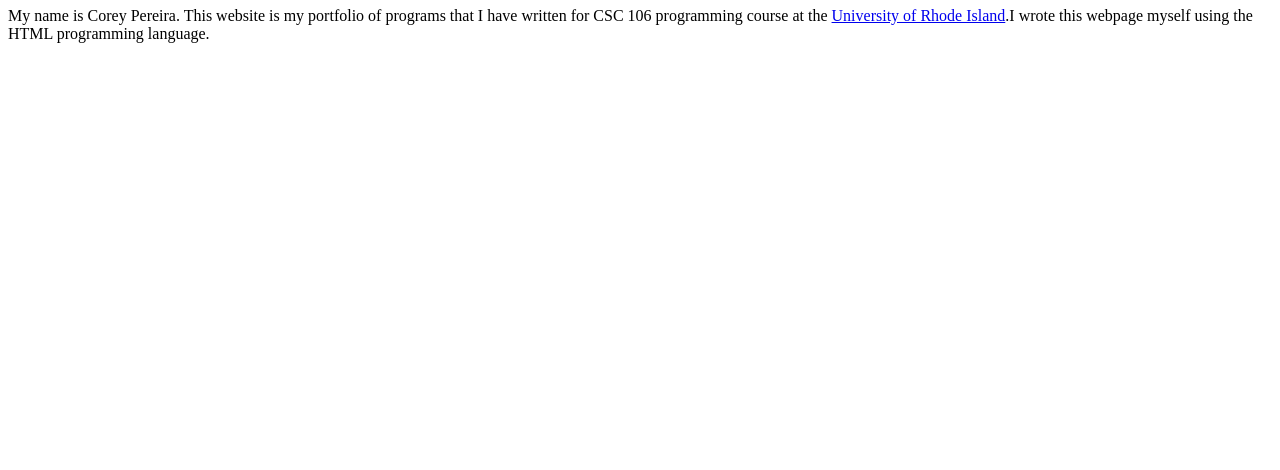
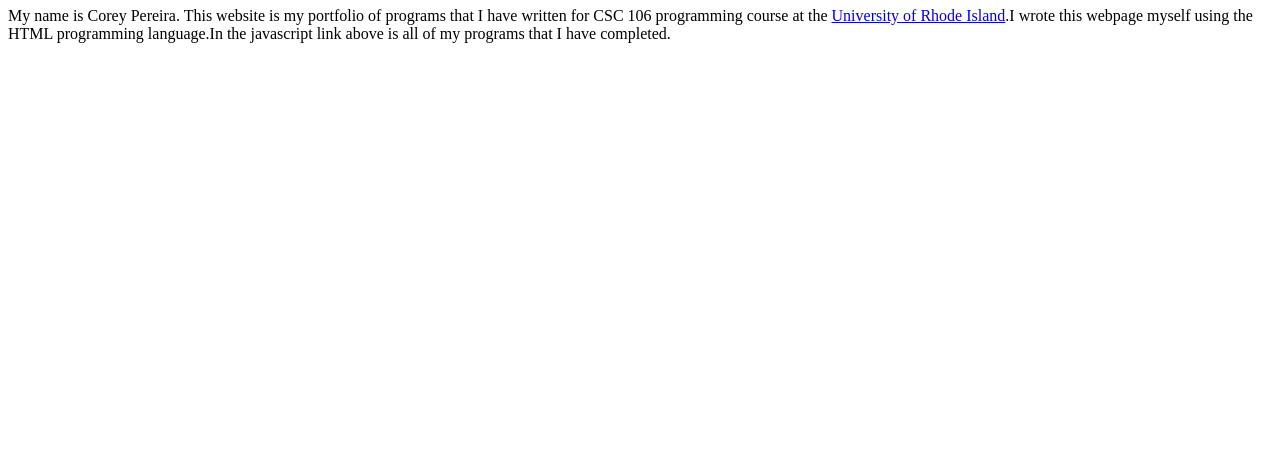
Before and after one commit to CoreyPereira/coreypereira.github.io, a plain HTML site: page index.html in a window 1280 px wide. Shown: the part 330-800 px from the top of the page. Drawn offline with Linux system fonts and the light colour scheme.

Commit message:
Update index.html

```diff
--- a/index.html
+++ b/index.html
@@ -13,7 +13,7 @@
  <td align="center"> <a href="index.html"> <img src="about.png"></a> </td>
 </tr> </table>
        <h1><strong>Welcome to Corey's Programming Portfolio</strong></h1>
-        <p>My name is Corey Pereira. This website is my portfolio of programs that I have written for CSC 106 programming course at the <a href="http://www.uri.edu">University of Rhode Island</a>.I wrote this webpage myself using the HTML programming language.</p>
+        <p>My name is Corey Pereira. This website is my portfolio of programs that I have written for CSC 106 programming course at the <a href="http://www.uri.edu">University of Rhode Island</a>.I wrote this webpage myself using the HTML programming language.In the javascript link above is all of my programs that I have completed.</p>
 
     </body>
 </html>
```
